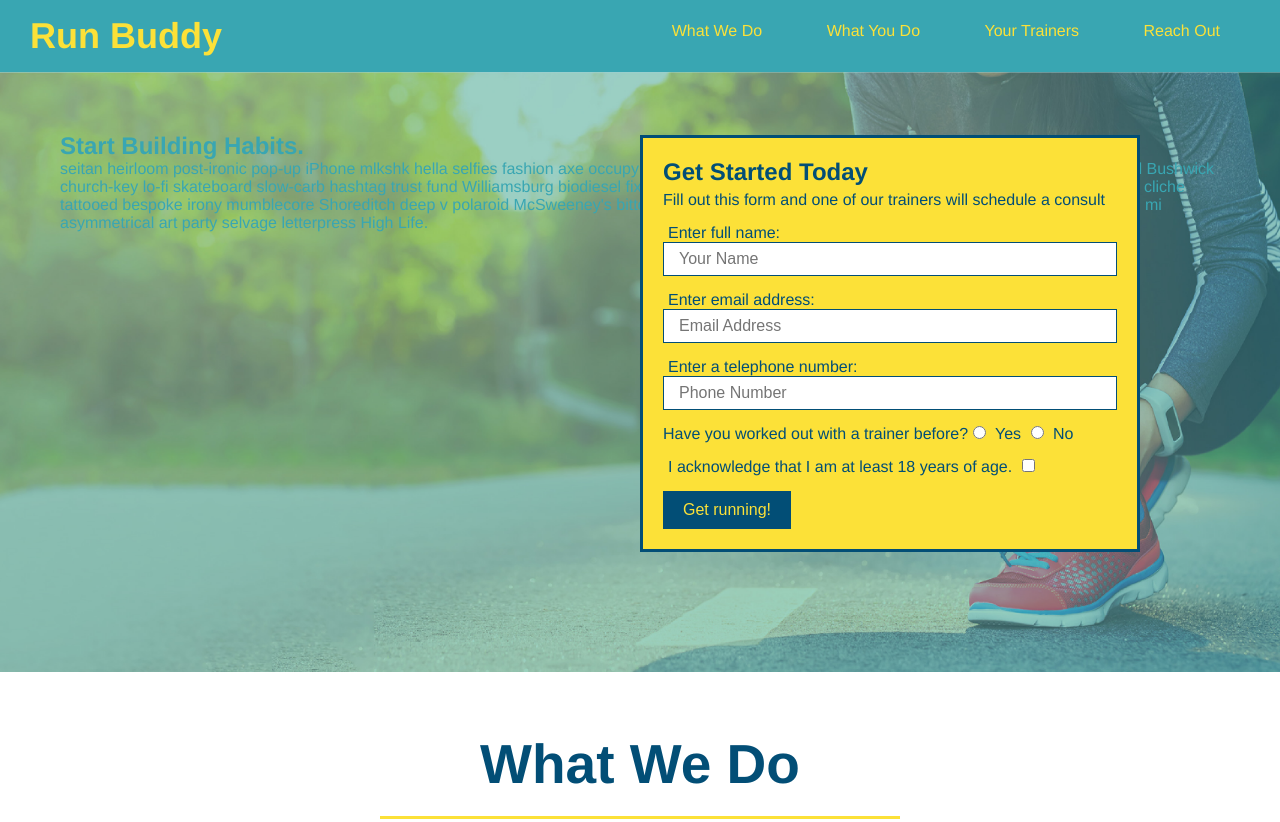
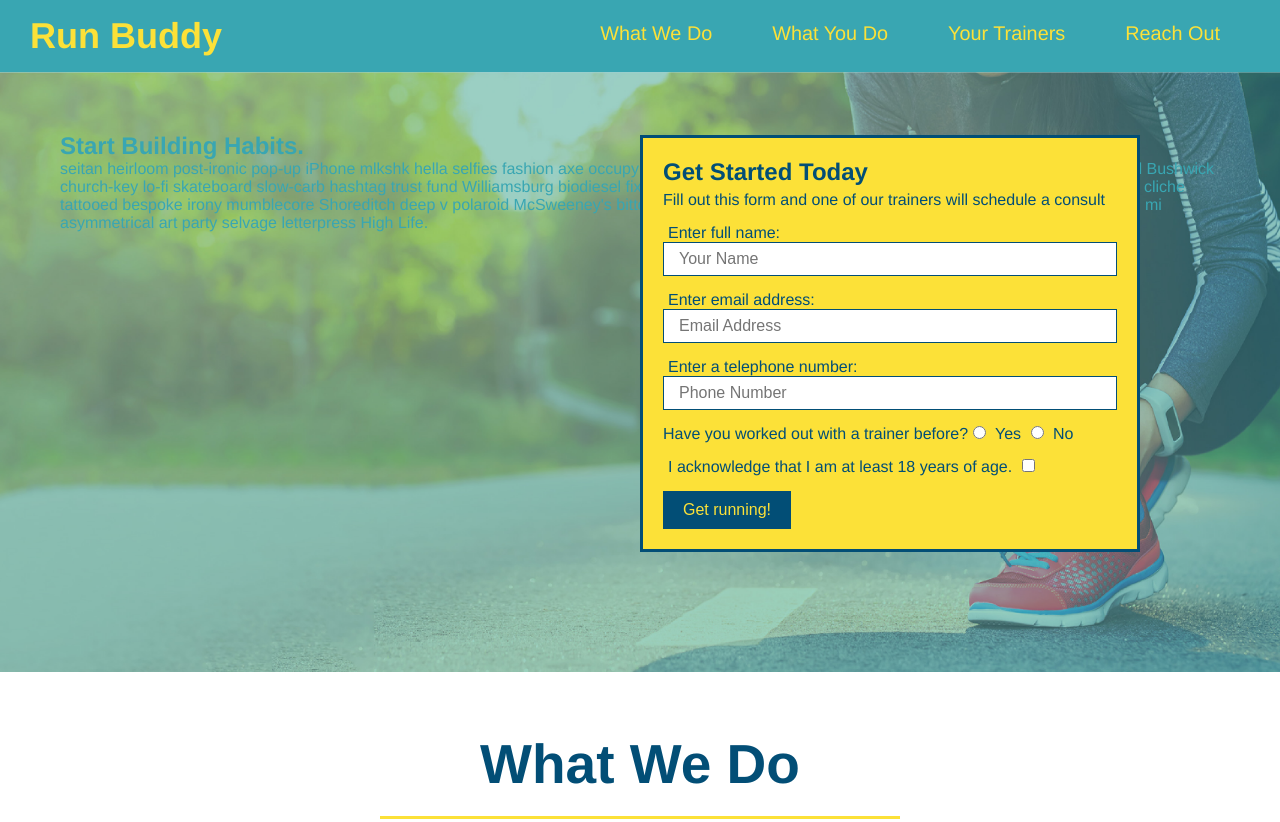
Before and after one commit to rogers0404/run-buddy, a plain HTML site: page index.html in a window 1280 px wide. Shown: the top 822 px of the page. Drawn offline with Linux system fonts and the light colour scheme.

Commit message:
Adding flexbox to header and nav and ul plus a

```diff
--- a/assets/css/style.css
+++ b/assets/css/style.css
@@ -62,14 +62,23 @@
     margin: 7px 0;
   }
 
-  header nav ul li {
+  header nav ul {
+    display: flex;
+    flex-wrap: wrap;
+    justify-content: space-between;
+    align-items: center;
+    list-style: none;
+  }
+  /*adding flex to list ul*/
+  /*header nav ul li {
     display: inline;
-  }
+  }*/
 
   header nav ul li a {
     margin: 0 30px;
     font-weight: lighter;
-    font-size: 16px;
+    font-size: 1.55vw;
+    /*font-size: 16px;*/ /*to adjust the size of the font to 1.55% of the width of the screen*/
   }
 
   section {
```
